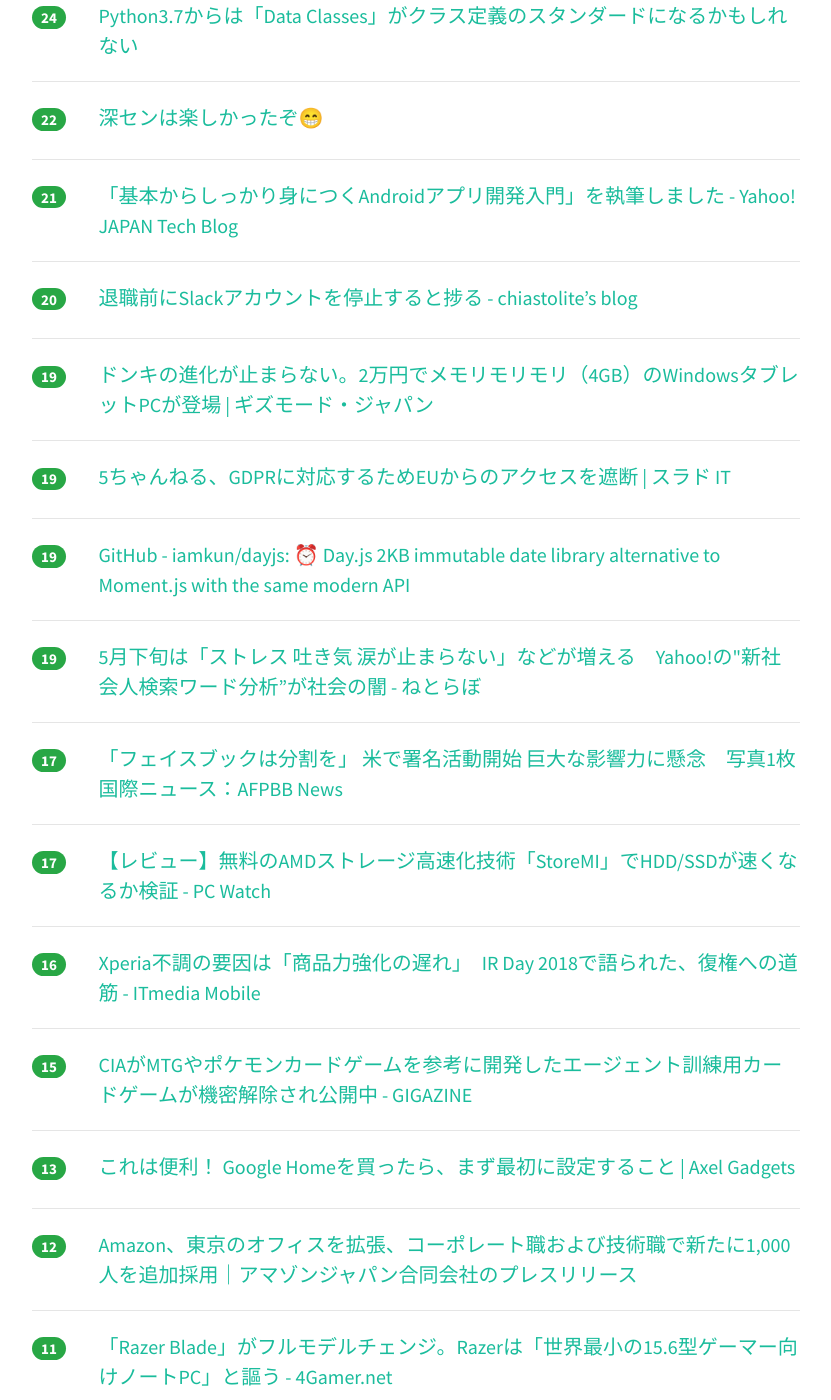
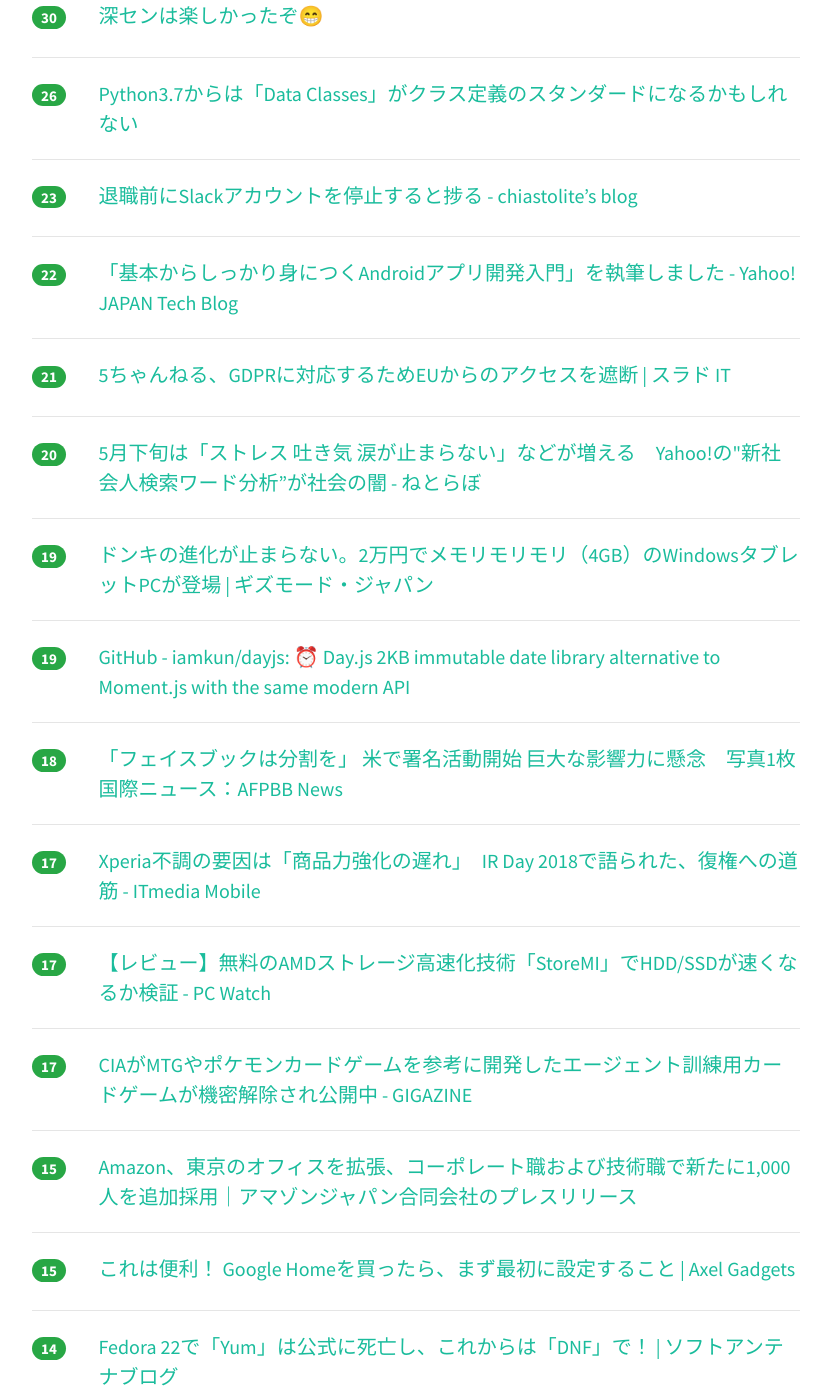
Before and after one commit to yatta47/hatena-matome-site, a Jekyll site: the page built from _posts/2018-05-23-hatena.md, in a window 1280 px wide and 1400 px high, scrolled down 598 px. Shown: the whole window, without its empty margins (224-1055 px from the left). Built offline with Jekyll 4.4.1, drawn with Linux system fonts in a browser that asks for light colours; nearby versions of some CDN libraries; some of the changed text lies outside the part shown.

Commit message:
Updated 2018-05-23

```diff
--- a/_posts/2018-05-23-hatena.md
+++ b/_posts/2018-05-23-hatena.md
@@ -1,13 +1,13 @@
 ---
 layout: post
 title:  "2018-05-23 はてぶIT"
-date:   2018-05-23 07:02:50
+date:   2018-05-23 08:02:42
 tags: [it-hotentry]
 ---
-17 件のデータあり
+20 件のデータあり
 
 <hr><div class="row">
-<div class="col-1"><span class="badge badge-pill badge-success h2">34</span></div>
+<div class="col-1"><span class="badge badge-pill badge-success h2">36</span></div>
 <div class="col-11"><a href='http://twitter.com/t_wada/status/904916106153828352' target='_blank'>Takuto Wadaさんのツイート: "コードには How テストコードには What コミットログには Why コードコメントには Why not を書こうという話をした"</a></div>
 </div>
 <hr>
@@ -17,23 +17,33 @@ tags: [it-hotentry]
 </div>
 <hr>
 <div class="row">
-<div class="col-1"><span class="badge badge-pill badge-success h2">24</span></div>
+<div class="col-1"><span class="badge badge-pill badge-success h2">30</span></div>
+<div class="col-11"><a href='https://anond.hatelabo.jp/20180522233419' target='_blank'>深センは楽しかったぞ😁</a></div>
+</div>
+<hr>
+<div class="row">
+<div class="col-1"><span class="badge badge-pill badge-success h2">26</span></div>
 <div class="col-11"><a href='https://qiita.com/tag1216/items/13b032348c893667862a' target='_blank'>Python3.7からは「Data Classes」がクラス定義のスタンダードになるかもしれない</a></div>
 </div>
 <hr>
 <div class="row">
+<div class="col-1"><span class="badge badge-pill badge-success h2">23</span></div>
+<div class="col-11"><a href='https://chiastolite.hatenablog.com/entry/2018/05/22/163033' target='_blank'>退職前にSlackアカウントを停止すると捗る - chiastolite’s blog</a></div>
+</div>
+<hr>
+<div class="row">
 <div class="col-1"><span class="badge badge-pill badge-success h2">22</span></div>
-<div class="col-11"><a href='https://anond.hatelabo.jp/20180522233419' target='_blank'>深センは楽しかったぞ😁</a></div>
+<div class="col-11"><a href='https://techblog.yahoo.co.jp/android/201805_kuroobi_book/' target='_blank'>「基本からしっかり身につくAndroidアプリ開発入門」を執筆しました - Yahoo! JAPAN Tech Blog</a></div>
 </div>
 <hr>
 <div class="row">
 <div class="col-1"><span class="badge badge-pill badge-success h2">21</span></div>
-<div class="col-11"><a href='https://techblog.yahoo.co.jp/android/201805_kuroobi_book/' target='_blank'>「基本からしっかり身につくAndroidアプリ開発入門」を執筆しました - Yahoo! JAPAN Tech Blog</a></div>
+<div class="col-11"><a href='https://it.srad.jp/story/18/05/22/0455238/' target='_blank'>5ちゃんねる、GDPRに対応するためEUからのアクセスを遮断 | スラド IT</a></div>
 </div>
 <hr>
 <div class="row">
 <div class="col-1"><span class="badge badge-pill badge-success h2">20</span></div>
-<div class="col-11"><a href='https://chiastolite.hatenablog.com/entry/2018/05/22/163033' target='_blank'>退職前にSlackアカウントを停止すると捗る - chiastolite’s blog</a></div>
+<div class="col-11"><a href='http://nlab.itmedia.co.jp/nl/articles/1805/22/news072.html' target='_blank'>5月下旬は「ストレス 吐き気 涙が止まらない」などが増える　Yahoo!の"新社会人検索ワード分析”が社会の闇 - ねとらぼ</a></div>
 </div>
 <hr>
 <div class="row">
@@ -43,22 +53,17 @@ tags: [it-hotentry]
 <hr>
 <div class="row">
 <div class="col-1"><span class="badge badge-pill badge-success h2">19</span></div>
-<div class="col-11"><a href='https://it.srad.jp/story/18/05/22/0455238/' target='_blank'>5ちゃんねる、GDPRに対応するためEUからのアクセスを遮断 | スラド IT</a></div>
-</div>
-<hr>
-<div class="row">
-<div class="col-1"><span class="badge badge-pill badge-success h2">19</span></div>
 <div class="col-11"><a href='https://github.com/iamkun/dayjs' target='_blank'>GitHub - iamkun/dayjs: ⏰ Day.js 2KB immutable date library alternative to Moment.js with the same modern API</a></div>
 </div>
 <hr>
 <div class="row">
-<div class="col-1"><span class="badge badge-pill badge-success h2">19</span></div>
-<div class="col-11"><a href='http://nlab.itmedia.co.jp/nl/articles/1805/22/news072.html' target='_blank'>5月下旬は「ストレス 吐き気 涙が止まらない」などが増える　Yahoo!の"新社会人検索ワード分析”が社会の闇 - ねとらぼ</a></div>
+<div class="col-1"><span class="badge badge-pill badge-success h2">18</span></div>
+<div class="col-11"><a href='http://www.afpbb.com/articles/-/3175493' target='_blank'>「フェイスブックは分割を」 米で署名活動開始 巨大な影響力に懸念　写真1枚　国際ニュース：AFPBB News</a></div>
 </div>
 <hr>
 <div class="row">
 <div class="col-1"><span class="badge badge-pill badge-success h2">17</span></div>
-<div class="col-11"><a href='http://www.afpbb.com/articles/-/3175493' target='_blank'>「フェイスブックは分割を」 米で署名活動開始 巨大な影響力に懸念　写真1枚　国際ニュース：AFPBB News</a></div>
+<div class="col-11"><a href='http://www.itmedia.co.jp/mobile/articles/1805/22/news139.html' target='_blank'>Xperia不調の要因は「商品力強化の遅れ」　IR Day 2018で語られた、復権への道筋 - ITmedia Mobile</a></div>
 </div>
 <hr>
 <div class="row">
@@ -67,27 +72,37 @@ tags: [it-hotentry]
 </div>
 <hr>
 <div class="row">
-<div class="col-1"><span class="badge badge-pill badge-success h2">16</span></div>
-<div class="col-11"><a href='http://www.itmedia.co.jp/mobile/articles/1805/22/news139.html' target='_blank'>Xperia不調の要因は「商品力強化の遅れ」　IR Day 2018で語られた、復権への道筋 - ITmedia Mobile</a></div>
+<div class="col-1"><span class="badge badge-pill badge-success h2">17</span></div>
+<div class="col-11"><a href='https://gigazine.net/news/20180522-cia-card-game-collection-deck/' target='_blank'>CIAがMTGやポケモンカードゲームを参考に開発したエージェント訓練用カードゲームが機密解除され公開中 - GIGAZINE</a></div>
 </div>
 <hr>
 <div class="row">
 <div class="col-1"><span class="badge badge-pill badge-success h2">15</span></div>
-<div class="col-11"><a href='https://gigazine.net/news/20180522-cia-card-game-collection-deck/' target='_blank'>CIAがMTGやポケモンカードゲームを参考に開発したエージェント訓練用カードゲームが機密解除され公開中 - GIGAZINE</a></div>
+<div class="col-11"><a href='https://prtimes.jp/main/html/rd/p/000000815.000004612.html' target='_blank'>Amazon、東京のオフィスを拡張、コーポレート職および技術職で新たに1,000人を追加採用｜アマゾンジャパン合同会社のプレスリリース</a></div>
+</div>
+<hr>
+<div class="row">
+<div class="col-1"><span class="badge badge-pill badge-success h2">15</span></div>
+<div class="col-11"><a href='https://gadget.axelmedia.info/google-home%E6%9C%80%E5%88%9D%E3%81%AE%E8%A8%AD%E5%AE%9A/' target='_blank'>これは便利！ Google Homeを買ったら、まず最初に設定すること | Axel Gadgets</a></div>
+</div>
+<hr>
+<div class="row">
+<div class="col-1"><span class="badge badge-pill badge-success h2">14</span></div>
+<div class="col-11"><a href='https://www.softantenna.com/wp/unix/yum-is-dead/' target='_blank'>Fedora 22で「Yum」は公式に死亡し、これからは「DNF」で！ | ソフトアンテナブログ</a></div>
 </div>
 <hr>
 <div class="row">
 <div class="col-1"><span class="badge badge-pill badge-success h2">13</span></div>
-<div class="col-11"><a href='https://gadget.axelmedia.info/google-home%E6%9C%80%E5%88%9D%E3%81%AE%E8%A8%AD%E5%AE%9A/' target='_blank'>これは便利！ Google Homeを買ったら、まず最初に設定すること | Axel Gadgets</a></div>
+<div class="col-11"><a href='http://www.4gamer.net/games/023/G002318/20180518045/' target='_blank'>「Razer Blade」がフルモデルチェンジ。Razerは「世界最小の15.6型ゲーマー向けノートPC」と謳う - 4Gamer.net</a></div>
 </div>
 <hr>
 <div class="row">
-<div class="col-1"><span class="badge badge-pill badge-success h2">12</span></div>
-<div class="col-11"><a href='https://prtimes.jp/main/html/rd/p/000000815.000004612.html' target='_blank'>Amazon、東京のオフィスを拡張、コーポレート職および技術職で新たに1,000人を追加採用｜アマゾンジャパン合同会社のプレスリリース</a></div>
+<div class="col-1"><span class="badge badge-pill badge-success h2">13</span></div>
+<div class="col-11"><a href='http://jp.gamesindustry.biz/article/1805/18051802/' target='_blank'>コスパは最強，Oculus GoはモバイルVRを普及させるか？ - GamesIndustry.biz Japan Edition</a></div>
 </div>
 <hr>
 <div class="row">
-<div class="col-1"><span class="badge badge-pill badge-success h2">11</span></div>
-<div class="col-11"><a href='http://www.4gamer.net/games/023/G002318/20180518045/' target='_blank'>「Razer Blade」がフルモデルチェンジ。Razerは「世界最小の15.6型ゲーマー向けノートPC」と謳う - 4Gamer.net</a></div>
+<div class="col-1"><span class="badge badge-pill badge-success h2">9</span></div>
+<div class="col-11"><a href='https://capitalp.jp/2018/05/22/how-wordpress-changed-by-gdpr/' target='_blank'>WordPress 4.9.6のGDPR導入でなにが変わったのか - Capital P</a></div>
 </div>
 <hr>
```
